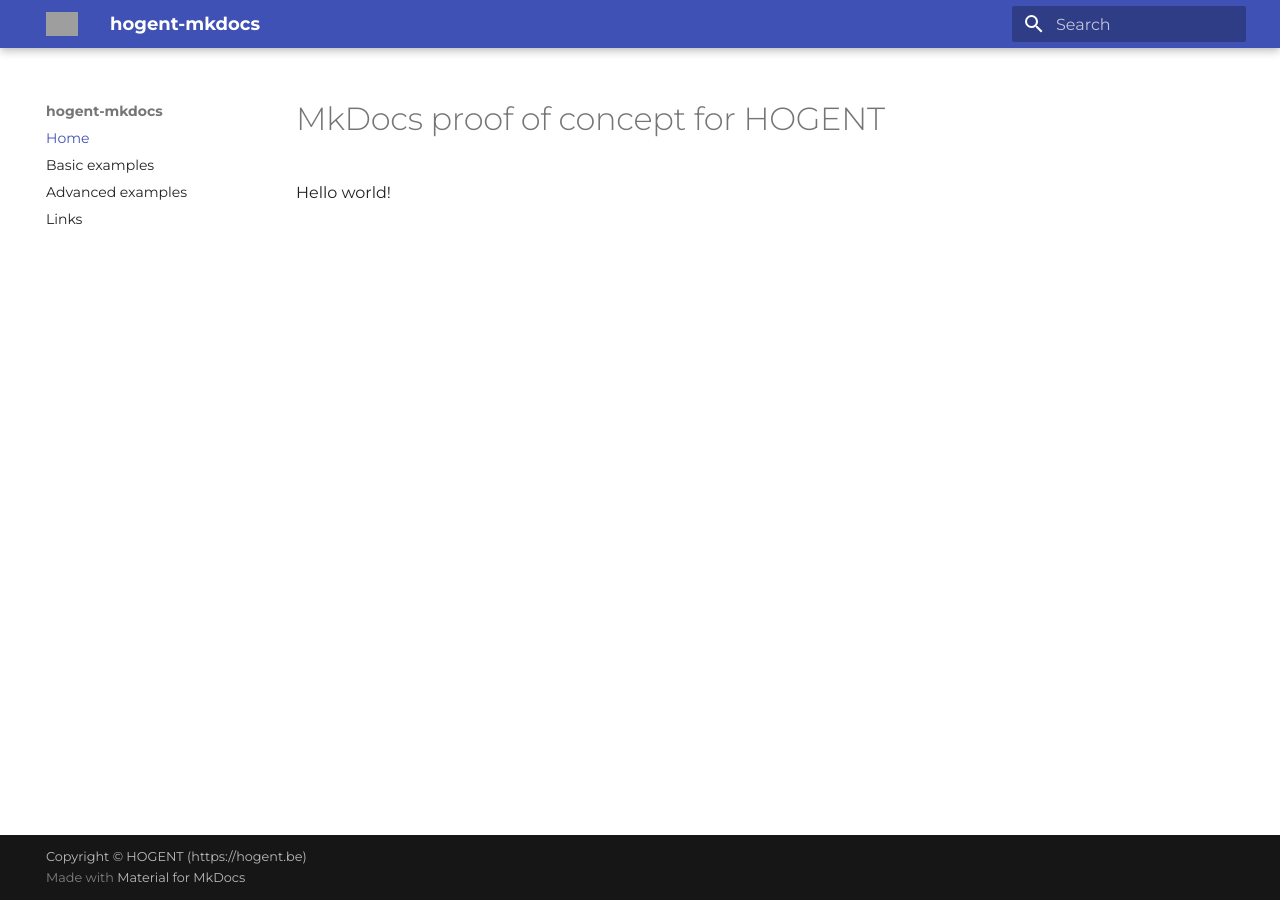
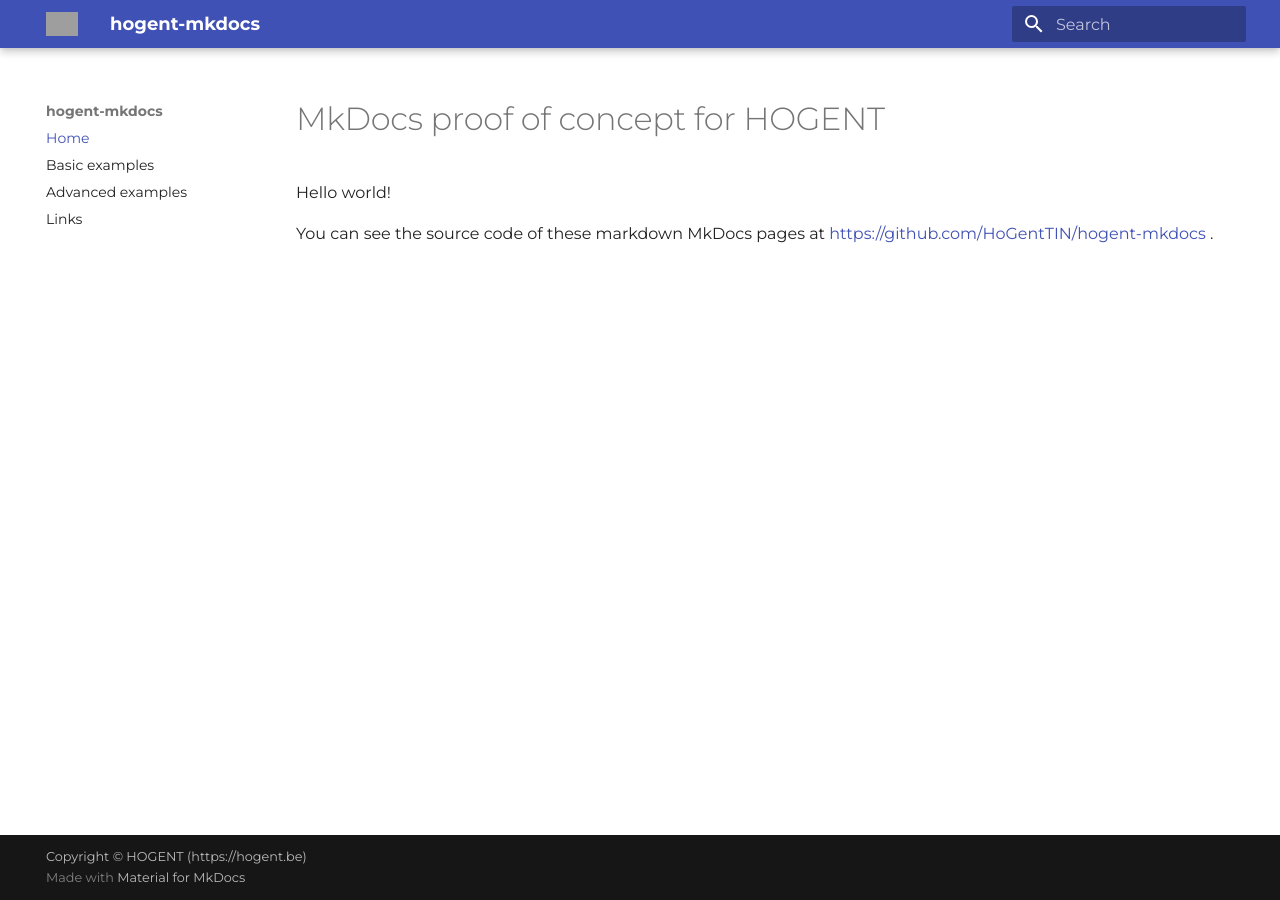
Before and after one commit to HoGentTIN/hogent-mkdocs, an MkDocs documentation site: the page built from docs/index.md, in a window 1280 px wide. Built offline with MkDocs 1.6.1 and Material for MkDocs 9.7.7, drawn with Linux system fonts in a browser that asks for light colours; grey boxes are pictures that could not be loaded.

Commit message:
Added GitHub link

```diff
--- a/docs/index.md
+++ b/docs/index.md
@@ -1,3 +1,5 @@
 # MkDocs proof of concept for HOGENT
 
 Hello world!
+
+You can see the source code of these markdown MkDocs pages at https://github.com/HoGentTIN/hogent-mkdocs .
```
